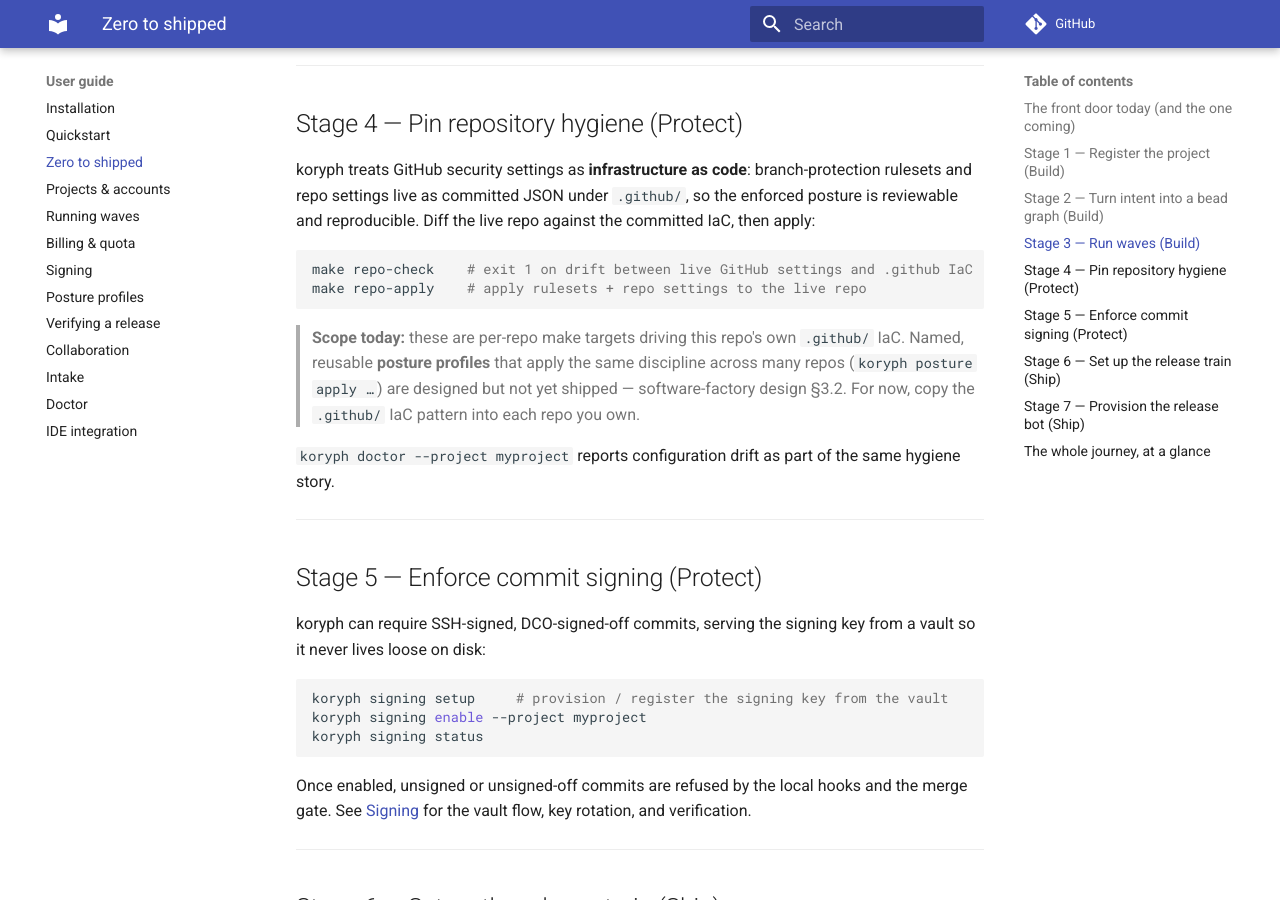
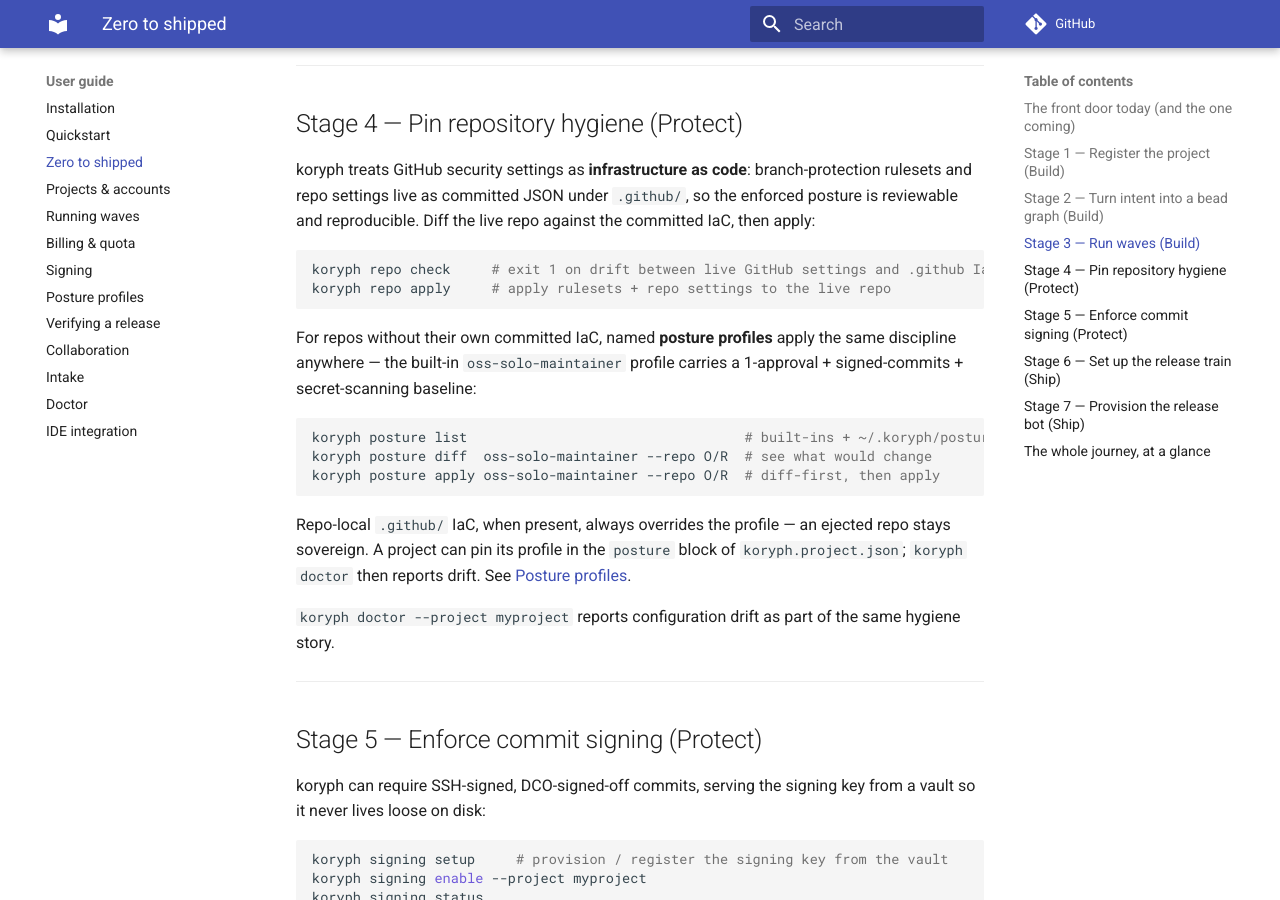
Before and after one commit to koryph/koryph, an MkDocs documentation site: the page built from docs/user-guide/zero-to-shipped.md, in a window 1280 px wide and 900 px high, scrolled down 2263 px. Built offline with MkDocs 1.6.1 and Material for MkDocs 9.7.7, drawn with Linux system fonts in a browser that asks for light colours; comment, search, counter and statistics services are not loaded; some of the changed text lies outside the part shown.

Commit message:
docs(zero-to-shipped): hygiene commands are koryph repo/posture, not make targets
The binary migration (9jn.1) and posture profiles (9jn.2/.3) shipped;
drop the stale make-targets snippet and the 'profiles not yet shipped'
callout, and show the posture list/diff/apply flow with the override and
doctor-drift semantics.

Co-Authored-By: Claude Fable 5 <noreply@anthropic.com>
Signed-off-by: Marshall Cody McCain <cody@mccain.family>

````diff
--- a/docs/user-guide/zero-to-shipped.md
+++ b/docs/user-guide/zero-to-shipped.md
@@ -114,15 +114,24 @@ branch-protection rulesets and repo settings live as committed JSON under
 live repo against the committed IaC, then apply:
 
 ```sh
-make repo-check    # exit 1 on drift between live GitHub settings and .github IaC
-make repo-apply    # apply rulesets + repo settings to the live repo
+koryph repo check     # exit 1 on drift between live GitHub settings and .github IaC
+koryph repo apply     # apply rulesets + repo settings to the live repo
 ```
 
-> **Scope today:** these are per-repo make targets driving this repo's own
-> `.github/` IaC. Named, reusable **posture profiles** that apply the same
-> discipline across many repos (`koryph posture apply …`) are designed but not
-> yet shipped — software-factory design §3.2. For now, copy the `.github/`
-> IaC pattern into each repo you own.
+For repos without their own committed IaC, named **posture profiles** apply
+the same discipline anywhere — the built-in `oss-solo-maintainer` profile
+carries a 1-approval + signed-commits + secret-scanning baseline:
+
+```sh
+koryph posture list                                  # built-ins + ~/.koryph/postures
+koryph posture diff  oss-solo-maintainer --repo O/R  # see what would change
+koryph posture apply oss-solo-maintainer --repo O/R  # diff-first, then apply
+```
+
+Repo-local `.github/` IaC, when present, always overrides the profile — an
+ejected repo stays sovereign. A project can pin its profile in the `posture`
+block of `koryph.project.json`; `koryph doctor` then reports drift. See
+[Posture profiles](postures.md).
 
 `koryph doctor --project myproject` reports configuration drift as part of the
 same hygiene story.
@@ -199,7 +208,7 @@ see [The release bot](release-bot.md) for the three replication models
 | Build | Register | `koryph project add`, `koryph validate` |
 | Build | Plan | `/koryph-plan`, `/koryph-import`, `/koryph-issue` |
 | Build | Run | `koryph run --project … [--review --auto-merge]` |
-| Protect | Hygiene | `make repo-check`, `make repo-apply`, `koryph doctor` |
+| Protect | Hygiene | `koryph repo check` / `apply`, `koryph posture apply`, `koryph doctor` |
 | Protect | Signing | `koryph signing setup / enable / status` |
 | Ship | Release | `koryph release setup --project … --mode …` |
 | Ship | Bot | `koryph bot create / attach / check` |
````
